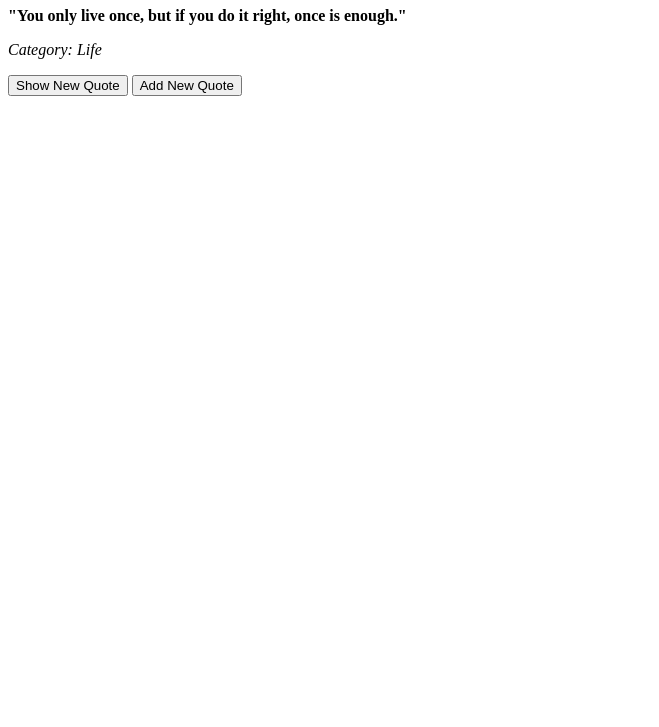
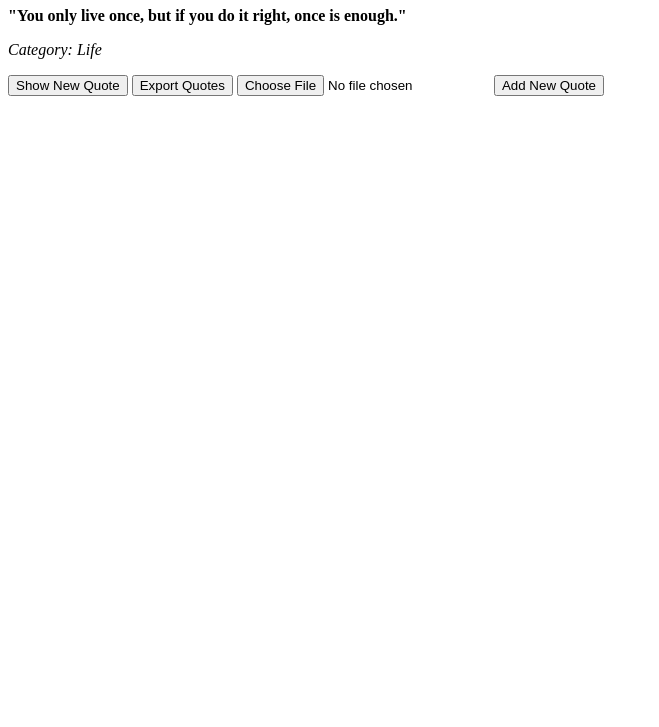
Before and after one commit to Ahmedhassan1990ali/alx_fe_javascript, a plain HTML site: page dom-manipulation/index.html in a window 1280 px wide. Shown: the part 73-800 px from the top of the page, without its empty margins (0-659 px from the left). Drawn offline with Linux system fonts and the light colour scheme.

Commit message:
Task 1 Step 2: JSON Data Import and Export

```diff
--- a/dom-manipulation/index.html
+++ b/dom-manipulation/index.html
@@ -9,6 +9,9 @@
     <h1>Dynamic Quote Generator</h1>
     <div id="quoteDisplay"></div>
     <button id="newQuote">Show New Quote</button>
+    <button id="exportBtn" onclick="exportToJson()">Export Quotes</button>
+    <input type="file" accept=".json" onchange="importFromJsonFile()">
+
     <script src="script.js"></script>
   </body>
   </html>
--- a/dom-manipulation/script.js
+++ b/dom-manipulation/script.js
@@ -58,16 +58,39 @@ function addQuote() {
     }
 }
 
+
+function exportToJson() {
+    const dataStr = JSON.stringify(quotes, null, 2);
+    const blob = new Blob([dataStr], {type: 'application/json'});
+    const url = URL.createObjectURL(blob);
+    const a = document.createElement('a');
+    a.href = url;
+    a.download = 'quotes.json';
+    a.click();
+    URL.revokeObjectURL(url);
+}
+
+function importFromJsonFile(event) {
+    const file = event.target.files[0];
+    const reader = new FileReader();
+    reader.onload = function(e) {
+        const imported = JSON.parse(e.target.result);
+        quotes.push(...imported);
+        saveQuotes();
+        showRandomQuote();
+        alert(`Imported ${imported.length} quotes`);
+    };
+    reader.readAsText(file);
+}
+
 document.addEventListener('DOMContentLoaded', function() {
-    // Show first quote
     showRandomQuote();
 
-    // Set up new quote button
     document.getElementById('newQuote').onclick = showRandomQuote;
 
-    // Add button to create form
     const addButton = document.createElement('button');
     addButton.textContent = 'Add New Quote';
     addButton.onclick = createAddQuoteForm;
     document.body.appendChild(addButton);
-});
+
+    });
```
